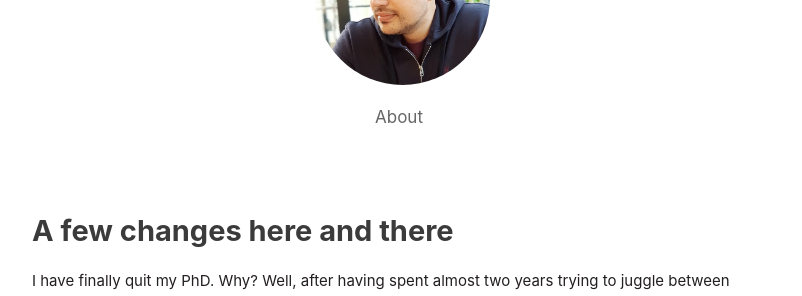
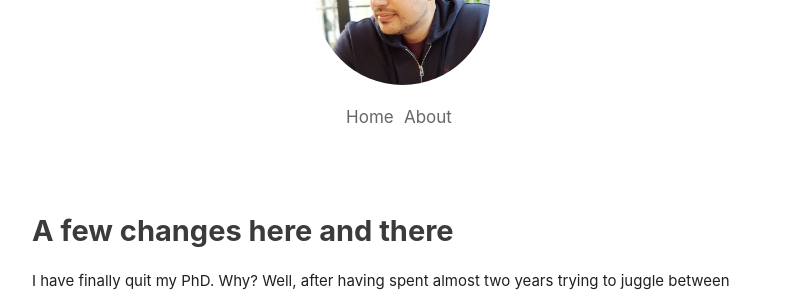
Before and after one commit to pgalatis/pgalatis.github.io, a Jekyll site: the page built from index.html, in a window 1280 px wide. Shown: the part 190-486 px from the top of the page, without its empty margins (238-1040 px from the left). Built offline with Jekyll 4.4.1, drawn with Linux system fonts in a browser that asks for light colours; nearby versions of some CDN libraries; the list of posts is cut into pages by our own code.

Commit message:
Update default.html

```diff
--- a/_layouts/default.html
+++ b/_layouts/default.html
@@ -69,7 +69,8 @@
        <!--<p class="lead">Panos Galatis</p>
        <p class="desc">Technical Author</p>-->
        <nav class="tmenu">
-         <a href="/about/">About</a>
+         <a href="/" title="Home">Home</a>
+         <a href="/about/" title="About">About</a>
          <!--<a href="#">contact</a>-->
         </nav>
      </div>
```
